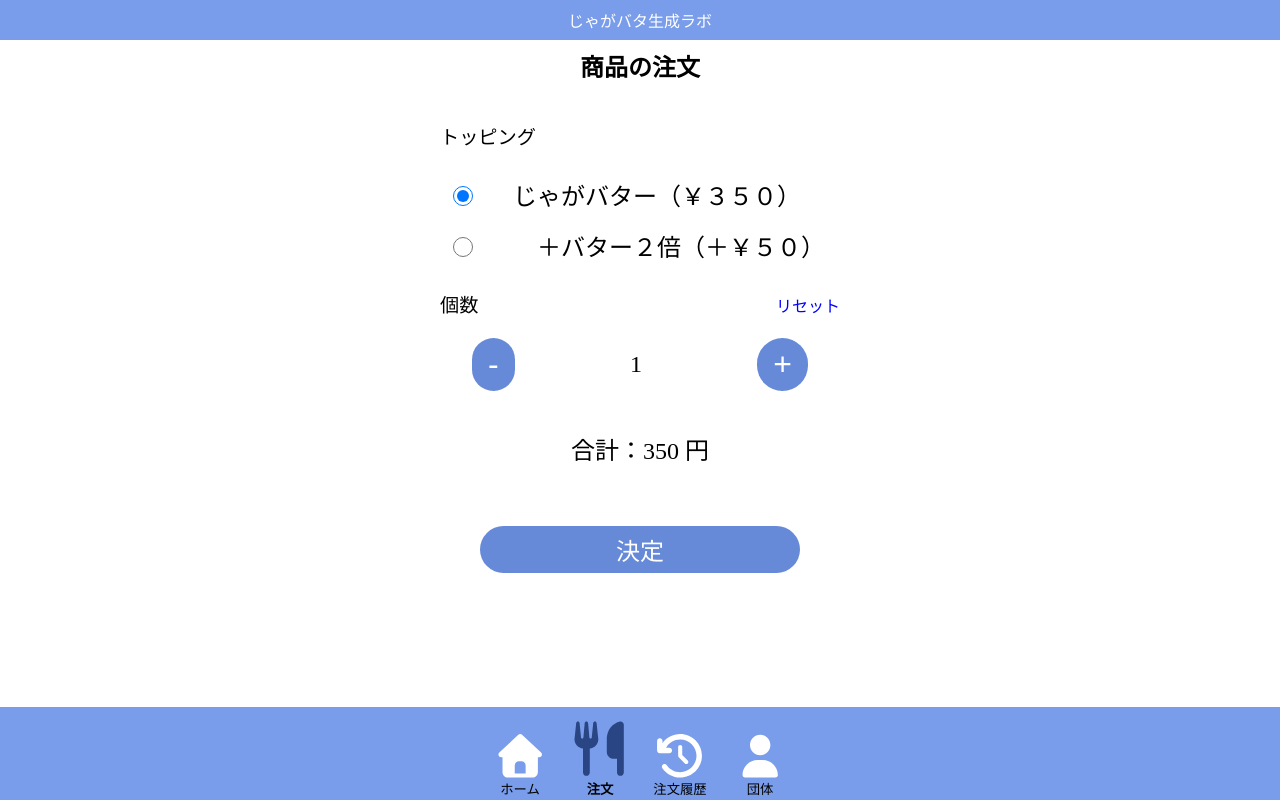
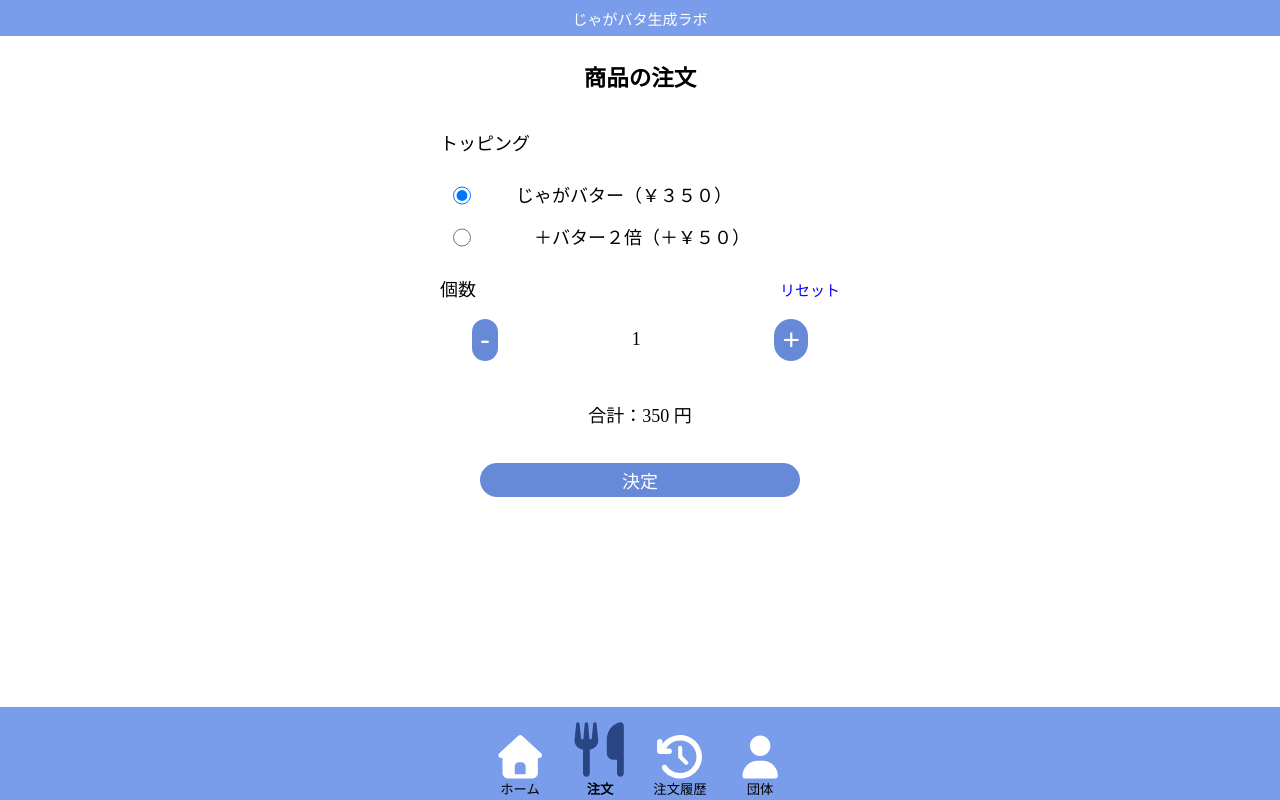
Before and after one commit to mokuzai-cell/jaga_labo, a Vue app: page / in a window 1280 px wide. Both pictures are taken after a click on the button "注文". Built offline with nearby package versions, Linux system fonts and the light colour scheme.

Commit message:
fontSize変更

```diff
--- a/index.html
+++ b/index.html
@@ -5,7 +5,11 @@
     <link rel="icon" href="/public/roboicon.jpg" />
     <meta name="viewport" content="width=device-width, initial-scale=1.0" />
     <title>ロボットクリエイターズ　じゃがバタ生成ラボ</title>
-    <style></style>
+    <style>
+      :root {
+        font-size: 15px;
+      }
+    </style>
   </head>
   <body>
     <div id="app"></div>
--- a/src/App.vue
+++ b/src/App.vue
@@ -47,12 +47,14 @@ header {
   background-color: #799deb;
   text-align: center;
   color: white;
-  padding-top: 0.5em;
-  padding-bottom: 0.5em;
+  padding-top: 7.5px;
+  padding-bottom: 7.5px;
 }
 main {
-  height: calc(100dvh - 10em);
+  height: calc(100dvh - 45px - min(80px, 36dvw) - 15px);
   max-width: 400px;
-  margin: 3em auto;
+  margin: 0 auto;
+  margin-top: 60px;
+  margin-bottom: auto;
 }
 </style>
--- a/src/Footer.vue
+++ b/src/Footer.vue
@@ -101,11 +101,11 @@ input {
 button {
   background-color: transparent;
   border: none;
-  width: 35%;
+  width: 35dvw;
   max-width: 80px;
   aspect-ratio: 1 / 1;
   svg {
-    transform: translateY(0.5em);
+    transform: translateY(7.5px);
     object-fit: contain;
     animation: small 0.5s ease-in-out forwards;
   }
--- a/src/OrderForm.vue
+++ b/src/OrderForm.vue
@@ -125,13 +125,14 @@ function getmoney() {
 <style scoped>
 .formWrapper {
   text-align: center;
+  overflow-y: auto;
 }
 .wrap_title {
   display: flex;
   align-items: baseline;
   justify-content: space-between;
   p {
-    font-size: 1.2em;
+    font-size: 18px;
   }
   a {
     color: blue;
@@ -139,7 +140,7 @@ function getmoney() {
   }
 }
 .allmoney {
-  font-size: 1.5em;
+  font-size: 18px;
   margin-top: 40px;
 }
 a:hover {
@@ -151,17 +152,17 @@ a:hover {
   justify-content: space-between;
   align-items: center;
   span {
-    font-size: 1.5em;
+    font-size: 18px;
   }
   button {
     display: inline-block;
-    padding: 0.25em 0.5em;
+    padding: 4px 8px;
     text-decoration: none;
     background: #668ad8; /*ボタン色*/
     color: #fff;
     border-bottom: solid 4px #627295;
     border-radius: 32px;
-    font-size: 2em;
+    font-size: 30px;
     margin: 0 32px;
     border: none;
   }
@@ -177,26 +178,26 @@ a:hover {
   padding: 8px;
   input {
     flex-shrink: 0;
-    margin-right: 3em;
-    width: 1.5em;
+    margin-right: 45px;
+    width: 18px;
   }
   label {
     flex-shrink: 1;
     text-align: left;
-    font-size: 1.5em;
+    font-size: 18px;
   }
 }
 #confirmBtn {
   display: inline-block;
-  padding: 0.25em 0.5em;
+  padding: 4px 8px;
   text-decoration: none;
   background: #668ad8; /*ボタン色*/
   color: #fff;
   border-bottom: solid 4px #627295;
   border-radius: 32px;
-  font-size: 1.5em;
+  font-size: 18px;
   margin: 0 32px;
-  margin-top: 1.5em;
+  margin-top: 18px;
   width: 80%;
   border: none;
 }
--- a/src/Tab_history.vue
+++ b/src/Tab_history.vue
@@ -94,8 +94,8 @@ function showPopover(idx: number) {
 </template>
 <style scoped>
 .historyWrapper {
-  padding: 0.5em 1em;
-  margin: 2em 0;
+  padding: 8px 16px;
+  margin: 32px 0;
   color: #5d627b;
   background: white;
   border-left: solid 5px #5d627b;
@@ -108,8 +108,8 @@ function showPopover(idx: number) {
   width: 40px;
   height: 40px;
   position: absolute;
-  right: 0.3em;
-  top: 3em;
+  right: 5px;
+  top: 45px;
   padding: 10px;
   background-color: #e07474;
   border-radius: 30px;
@@ -125,7 +125,7 @@ function showPopover(idx: number) {
   p {
     span {
       color: black;
-      font-size: 1.1em;
+      font-size: 18px;
     }
   }
 }
@@ -135,8 +135,8 @@ function showPopover(idx: number) {
   justify-content: space-around;
 }
 .ID {
-  font-size: 2em;
-  margin-right: 2em;
+  font-size: 30px;
+  margin-right: 30px;
 }
 #orderedPopup {
   width: 80%;
@@ -149,15 +149,15 @@ function showPopover(idx: number) {
 }
 button {
   display: inline-block;
-  padding: 0.5em 0.5em;
+  padding: 8px 8px;
   text-decoration: none;
   background: #668ad8; /*ボタン色*/
   color: #fff;
   border-bottom: solid 4px #627295;
   border-radius: 32px;
-  font-size: 1em;
+  font-size: 16px;
   margin: 0 32px;
-  margin-top: 0.5em;
+  margin-top: 8px;
   border: none;
 }
 button:active {
--- a/src/Tab_main.vue
+++ b/src/Tab_main.vue
@@ -33,7 +33,7 @@ h2 {
 }
 button {
   display: inline-block;
-  padding: 1em 1em;
+  padding: 15px;
   text-decoration: none;
   background: #668ad8; /*ボタン色*/
   color: #fff;
--- a/src/Tab_order.vue
+++ b/src/Tab_order.vue
@@ -58,16 +58,16 @@ h2 {
 }
 #confirmBtn {
   display: inline-block;
-  padding: 0.25em 0.5em;
+  padding: 4px 8px;
   text-decoration: none;
   background: #668ad8; /*ボタン色*/
   color: #fff;
   border-bottom: solid 4px #627295;
   border-radius: 32px;
-  font-size: 1em;
-  padding: 0.5em 0;
+  font-size: 15px;
+  padding: 8px 0;
   margin: 0 32px;
-  margin-top: 0.5em;
+  margin-top: 8px;
   width: 80%;
   border: none;
 }
```
